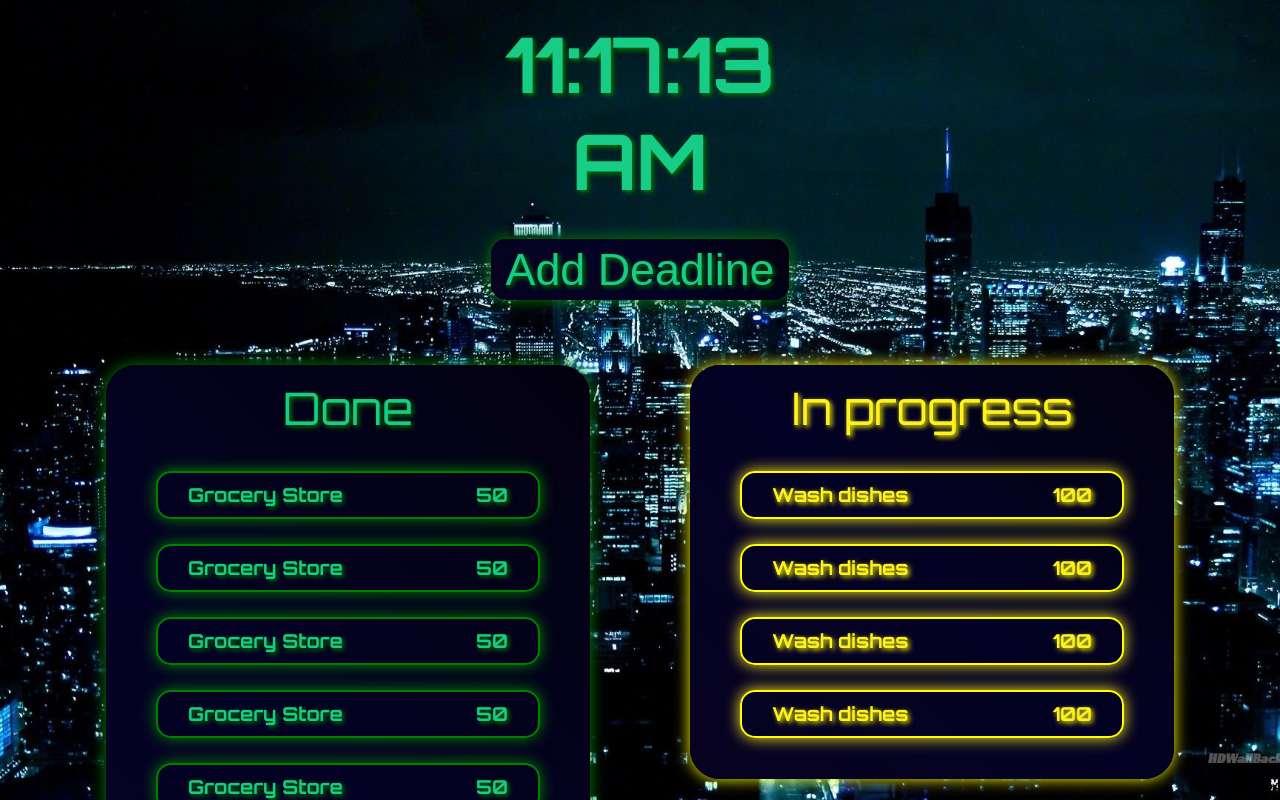
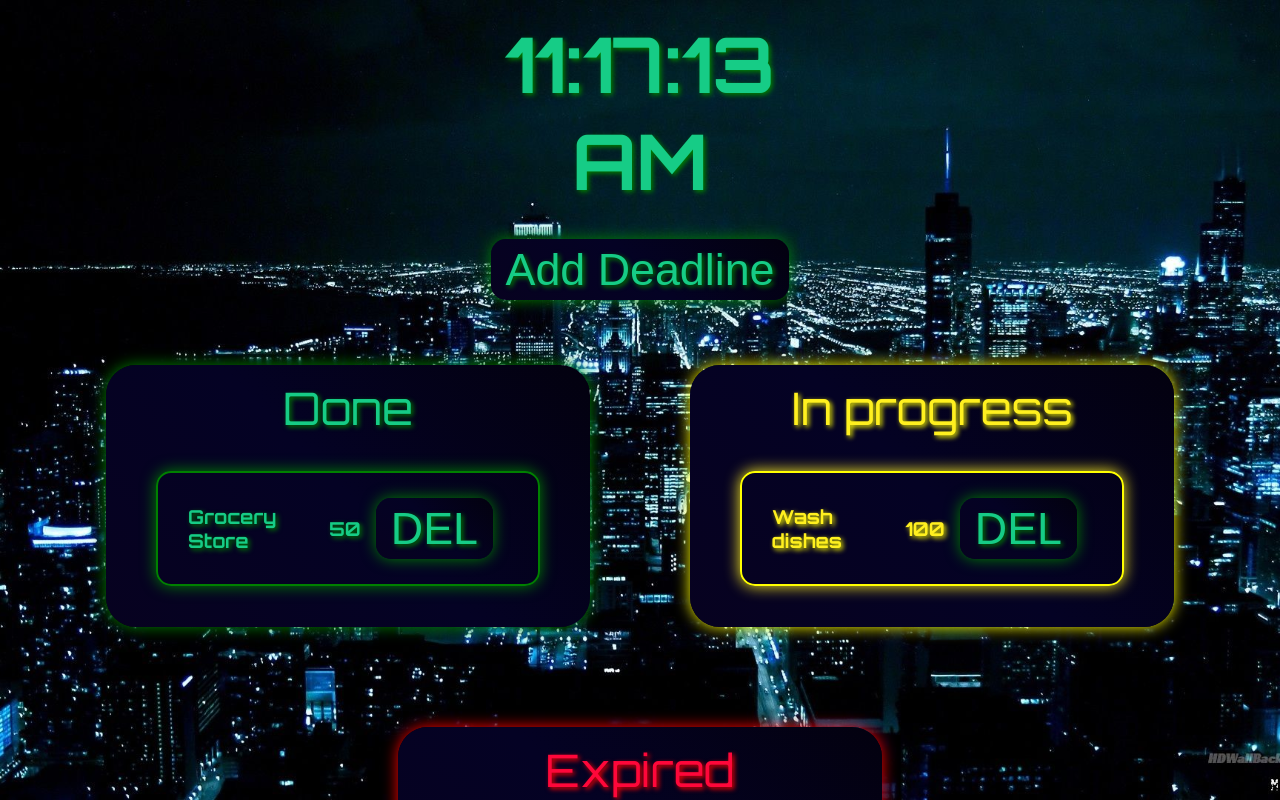
Before and after one commit to hffxx/todoApp, a React (Create React App) app: page / in a window 1280 px wide. Shown: the top 800 px of the page. Built offline with nearby package versions, Linux system fonts and the light colour scheme.

Commit message:
add: UUID and remove button

```diff
--- a/package.json
+++ b/package.json
@@ -15,7 +15,8 @@
     "react-dom": "^17.0.2",
     "react-scripts": "^5.0.0",
     "styled-components": "^5.3.3",
-    "typescript": "^4.1.2"
+    "typescript": "^4.1.2",
+    "uuid": "^8.3.2"
   },
   "scripts": {
     "start": "react-scripts start",
--- a/src/App.js
+++ b/src/App.js
@@ -1,4 +1,5 @@
 import React, { FC, createContext, useState } from "react";
+import { v4 as uuidv4 } from "uuid";
 import { GlobalStyle } from "./styles/global";
 import Clock from "./components/Clock";
 import Board from "./components/Board";
@@ -8,24 +9,24 @@ import "./App.css";
 export const ApplicationContext = createContext(null);
 const App = () => {
   const dataTest = [
-    { todoTitle: "Wash dishes", todoStatus: "In progress", todoTimeLeft: 100 },
-    { todoTitle: "Clean Room", todoStatus: "Expired", todoTimeLeft: 0 },
-    { todoTitle: "Grocery Store", todoStatus: "Done", todoTimeLeft: 50 },
-    { todoTitle: "Wash dishes", todoStatus: "In progress", todoTimeLeft: 100 },
-    { todoTitle: "Clean Room", todoStatus: "Expired", todoTimeLeft: 0 },
-    { todoTitle: "Grocery Store", todoStatus: "Done", todoTimeLeft: 50 },
-    { todoTitle: "Wash dishes", todoStatus: "In progress", todoTimeLeft: 100 },
-    { todoTitle: "Clean Room", todoStatus: "Expired", todoTimeLeft: 0 },
-    { todoTitle: "Grocery Store", todoStatus: "Done", todoTimeLeft: 50 },
-    { todoTitle: "Wash dishes", todoStatus: "In progress", todoTimeLeft: 100 },
-    { todoTitle: "Clean Room", todoStatus: "Expired", todoTimeLeft: 0 },
-    { todoTitle: "Grocery Store", todoStatus: "Done", todoTimeLeft: 50 },
-    { todoTitle: "Grocery Store", todoStatus: "Done", todoTimeLeft: 50 },
-    { todoTitle: "Grocery Store", todoStatus: "Done", todoTimeLeft: 50 },
-    { todoTitle: "Grocery Store", todoStatus: "Done", todoTimeLeft: 50 },
-    { todoTitle: "Grocery Store", todoStatus: "Done", todoTimeLeft: 50 },
-    { todoTitle: "Grocery Store", todoStatus: "Done", todoTimeLeft: 50 },
-    { todoTitle: "Grocery Store", todoStatus: "Done", todoTimeLeft: 50 },
+    {
+      todoTitle: "Wash dishes",
+      todoStatus: "In progress",
+      todoTimeLeft: 100,
+      todoId: uuidv4(),
+    },
+    {
+      todoTitle: "Clean Room",
+      todoStatus: "Expired",
+      todoTimeLeft: 0,
+      todoId: uuidv4(),
+    },
+    {
+      todoTitle: "Grocery Store",
+      todoStatus: "Done",
+      todoTimeLeft: 50,
+      todoId: uuidv4(),
+    },
   ];
   const [data, setData] = useState(dataTest);
 
--- a/src/components/Board.js
+++ b/src/components/Board.js
@@ -62,7 +62,7 @@ const Board = ({ title, func, isModal }) => {
   const filteredData = data.filter((el) => el.todoStatus === title);
   return (
     <StyledBoard isModal={isModal} title={title}>
-      {isModal && <Button isModal text="x" func={func}></Button>}
+      {isModal && <Button placement="modal" text="x" func={func}></Button>}
       <div className="board__title">{title}</div>
       {isModal ? <ModalForm /> : <BoardContent data={filteredData} />}
     </StyledBoard>
--- a/src/components/BoardContent.js
+++ b/src/components/BoardContent.js
@@ -23,7 +23,7 @@ const BoardContent = ({ data }) => {
   return (
     <StyledBoardContent>
       {data.map((el, index) => (
-        <BoardListElement todo={el} key={index} />
+        <BoardListElement todo={el} key={index} id={index} />
       ))}
     </StyledBoardContent>
   );
--- a/src/components/BoardListElement.js
+++ b/src/components/BoardListElement.js
@@ -1,5 +1,7 @@
-import React from "react";
+import React, { useContext } from "react";
 import styled from "styled-components";
+import Button from "./Button";
+import { ApplicationContext } from "../App";
 const StyledBoardListElement = styled.div`
   display: flex;
   align-items: center;
@@ -47,11 +49,16 @@ const StyledBoardListElement = styled.div`
 // }
 
 const BoardListElement = ({ todo }) => {
-  const { todoStatus, todoTitle, todoTimeLeft } = todo;
+  const { data, setData } = useContext(ApplicationContext);
+  const { todoStatus, todoTitle, todoTimeLeft, todoId } = todo;
+  const deleteFromList = (id) => {
+    setData(data.filter((el) => el.todoId !== id));
+  };
   return (
     <StyledBoardListElement status={todoStatus}>
       <h2>{todoTitle}</h2>
       <h2>{todoTimeLeft}</h2>
+      <Button text="DEL" func={() => deleteFromList(todoId)}></Button>
     </StyledBoardListElement>
   );
 };
--- a/src/components/Button.js
+++ b/src/components/Button.js
@@ -1,10 +1,22 @@
 import React from "react";
 import styled, { css } from "styled-components";
 
-const ModalClose = css`
+const ModalCloseButton = css`
   position: absolute;
   top: 10px;
   right: 10px;
+  padding: 0;
+  width: 2vw;
+  height: 2vw;
+  font-size: 1vw;
+  border-radius: 50%;
+  @media only screen and (max-width: 992px) {
+    width: 5vw;
+    height: 5vw;
+    font-size: 2.5vw;
+  }
+`;
+const ListElementButton = css`
   padding: 0;
   width: 2vw;
   height: 2vw;
@@ -44,12 +56,12 @@ const StyledButton = styled.button`
     font-size: 7vw;
   }
 
-  ${({ isModal }) => isModal && ModalClose}
+  ${({ placement }) => placement === "modal" && ModalCloseButton}
 `;
 
-const Button = ({ isModal, func, text }) => {
+const Button = ({ placement, func, text }) => {
   return (
-    <StyledButton isModal={isModal} onClick={func}>
+    <StyledButton placement={placement} onClick={func}>
       {text}
     </StyledButton>
   );
```
Also changed, not shown: 1 other file (tests, documents, lock files or other folders).
